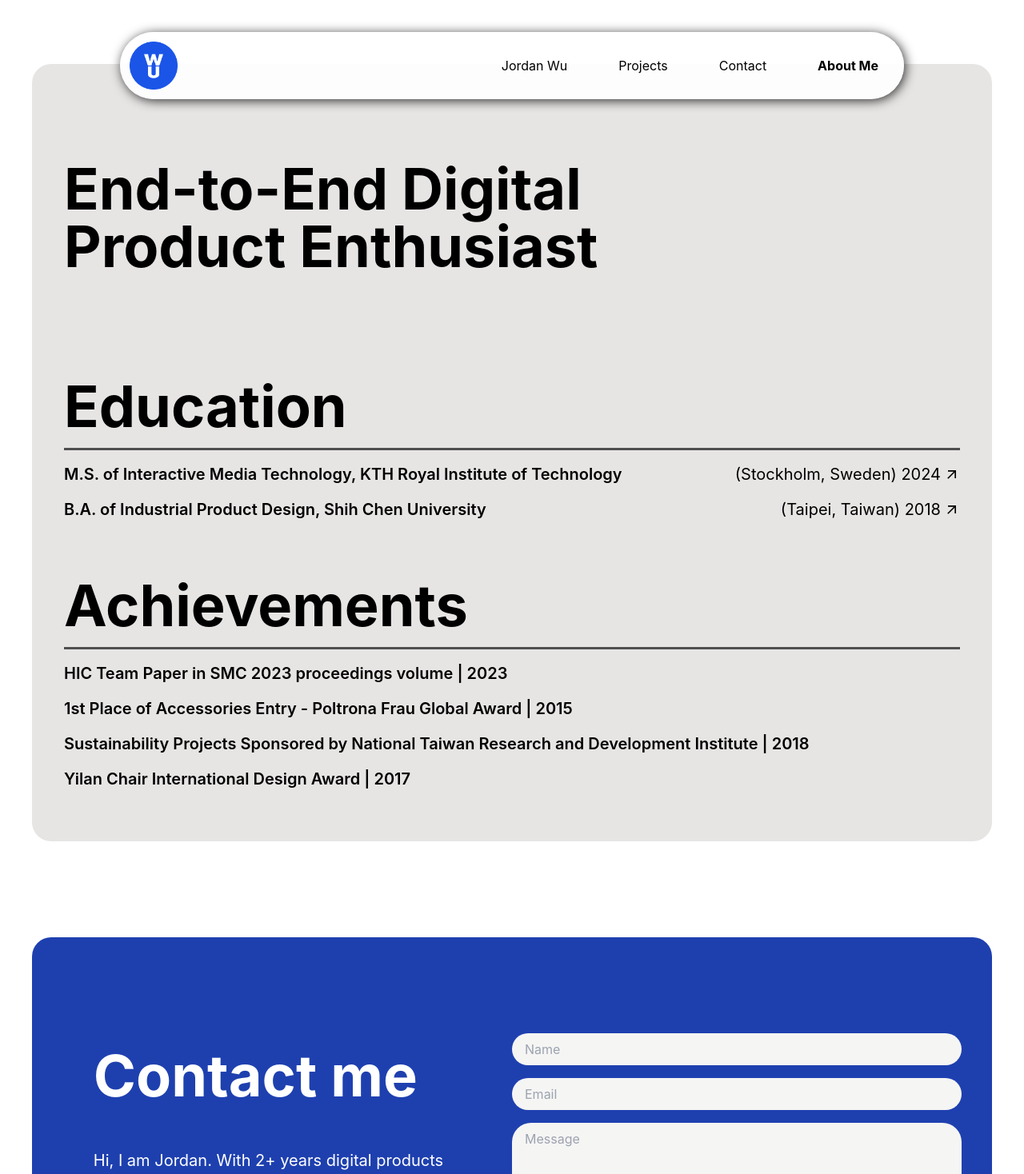
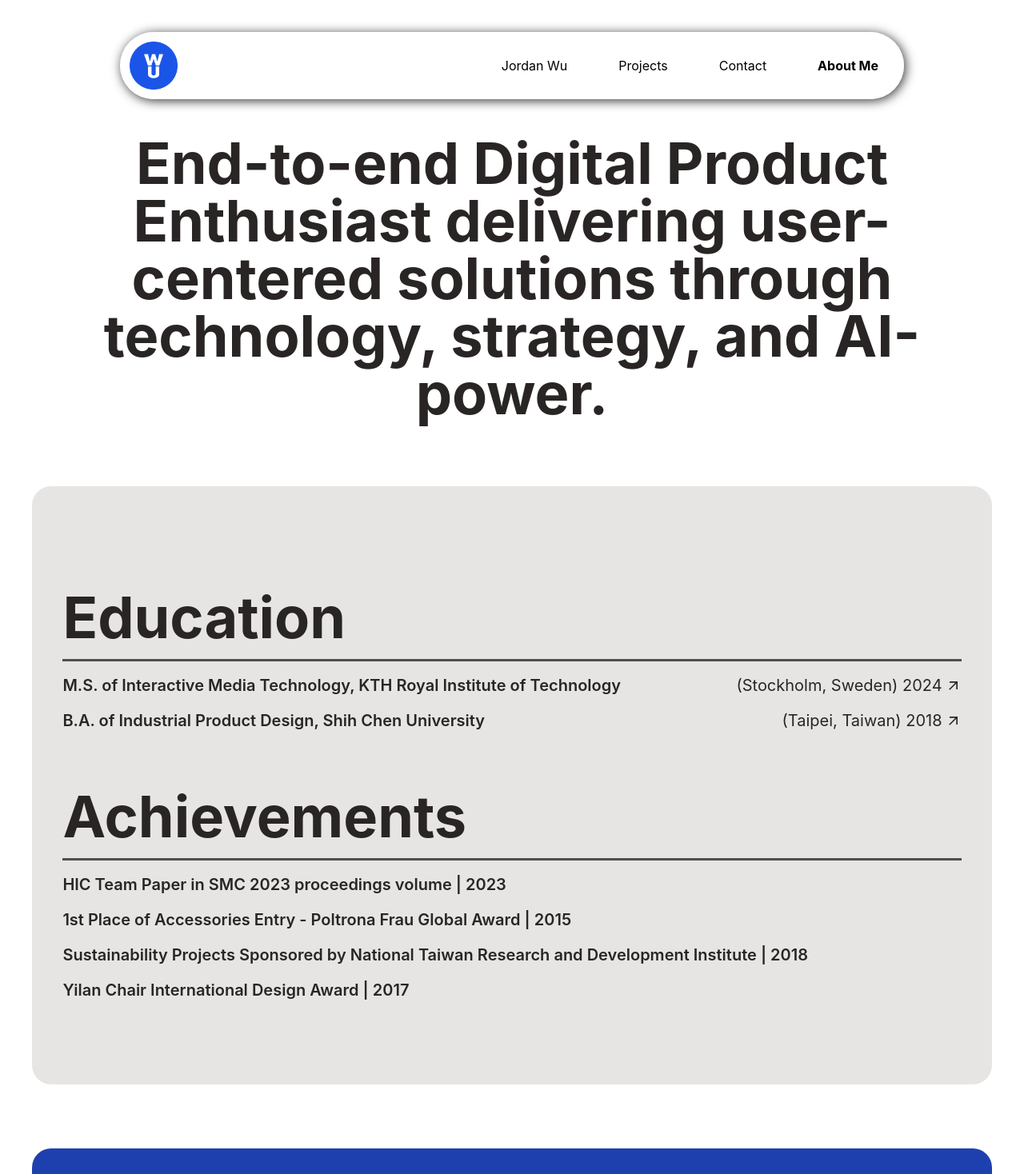
Before and after one commit to WuChihWei/my-portfolio, a Next.js app: page /aboutMe in a window 1280 px wide. Shown: the top 1468 px of the page at 80% size. Built offline with nearby package versions, Linux system fonts and the light colour scheme.

Commit message:
modify UI

```diff
--- a/app/aboutMe/page.js
+++ b/app/aboutMe/page.js
@@ -25,15 +25,16 @@ export default function AboutMePage() {
         }));
       };
   return (
-    <div className='home-container py-20 p-10 '>
+    <div className='home-container p-p-gap py-20 md:p-10 '>
       {/* After the home cover section */}
-      <div className='p-10 bg-stone-200 rounded-3xl'>
-      <h1 className="heading-2-custom py-20">
-      End-to-End Digital <br/>
-      Product Enthusiast
+      <h1 className="heading-2-custom p-20 md:pt-32 text-stone-800 text-center">
+      End-to-end Digital Product Enthusiast delivering user-centered solutions through technology, strategy, and AI-power.
+
       </h1>
+      <div className='py-20 p-p-gap bg-stone-200 rounded-3xl'>
 
-      <section className="resume-section pt-8">
+
+      <section className="resume-section pt-8 text-stone-800">
         <div className="resume-container h-full">
             <div className='title-contatiner py-4'>
           <h2 className='heading-2-custom'>Education</h2>
--- a/app/page.js
+++ b/app/page.js
@@ -572,7 +572,7 @@ export default function Home() {
       </section>
 
       <section className='skillSection w-full py-20  rounded-3xl'>
-        <div className='container h-full py-20  bg-blue-400  rounded-full'>
+        <div className='container h-full py-20  bg-stone-700  rounded-full'>
           <div className='h-1/2 flex flex-col justify-center'>
           <h2 className='heading-2-custom text-white py-8  text-center'>Innovative Skills</h2>
           <p className='heading-4-custom text-white mb-12 px-8 text-center'>
--- a/components/Footer.js
+++ b/components/Footer.js
@@ -29,7 +29,7 @@ const FooterTop = () => {
 
   return (
     <div className="p-p-gap flex flex-col items-center justify-items-center md:flex-row h-full bg-blue-800 md:m-10 m-4 py-20 rounded-3xl">
-      <div className="w-full md:w-1/2 p-p-gap mb-6 md:mb-0 flex flex-col md:justify-items-start">
+      <div className="w-full md:w-1/2  mb-6 md:mb-0 flex flex-col md:justify-items-start">
       <div className="text-white ">
         <h2 className="heading-2-custom">Contact me</h2>
         <p className="heading-5-custom pt-10">
--- a/components/Navbar.js
+++ b/components/Navbar.js
@@ -84,13 +84,11 @@ const Navbar = () => {
       <div className={`navbar-container ${isMobile ? 'mobile' : ''} relative z-50`}>
         <Link href="/" onClick={closeMenu} className="navbar-logo-container">
           <div className={`navbar-logo ${isMobile ? 'mobile' : ''}`}>
-            <Link href="/">
-              <img
-                src="/jordan_wu_logo.png"
-                alt="Jordan Wu Logo"
-                className={`navbar-logo-img ${isScrolled ? 'rotate-logo' : ''}`}
-              />
-            </Link>
+            <img
+              src="/jordan_wu_logo.png"
+              alt="Jordan Wu Logo"
+              className={`navbar-logo-img ${isScrolled ? 'rotate-logo' : ''}`}
+            />
           </div>
         </Link>
         {isMobile ? (
--- a/src/app/globals.css
+++ b/src/app/globals.css
@@ -4,7 +4,7 @@
 
 @layer components {
   .heading-1-custom {
-    @apply text-3xl font-semibold mb-4 md:text-4xl lg:text-8xl lg:font-extrabold
+    @apply text-4xl font-bold mb-4 md:text-4xl lg:text-5xl lg:font-bold
     tracking-wide leading-relaxed
     md:tracking-normal md:leading-snug
     lg:tracking-normal lg:leading-normal;
```
